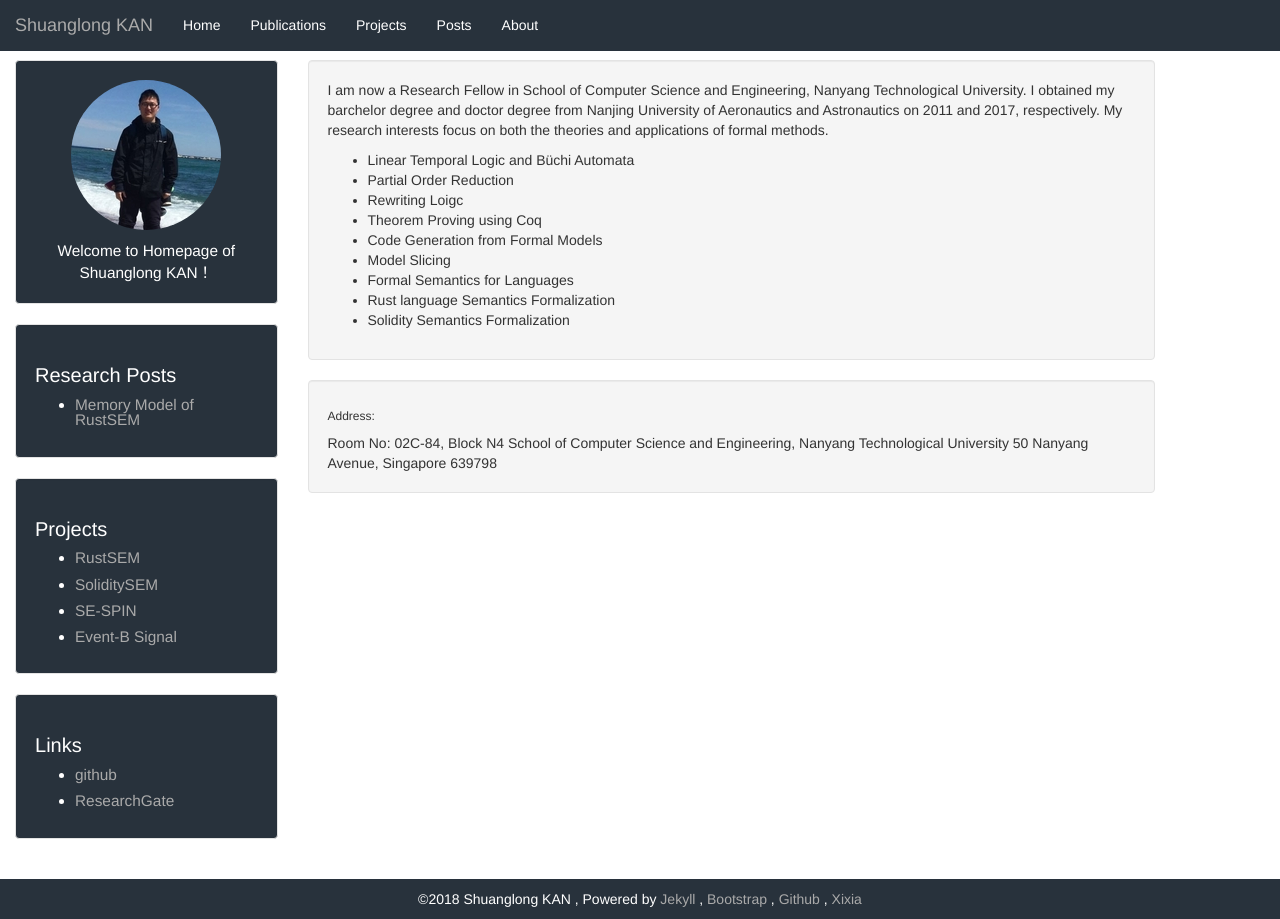
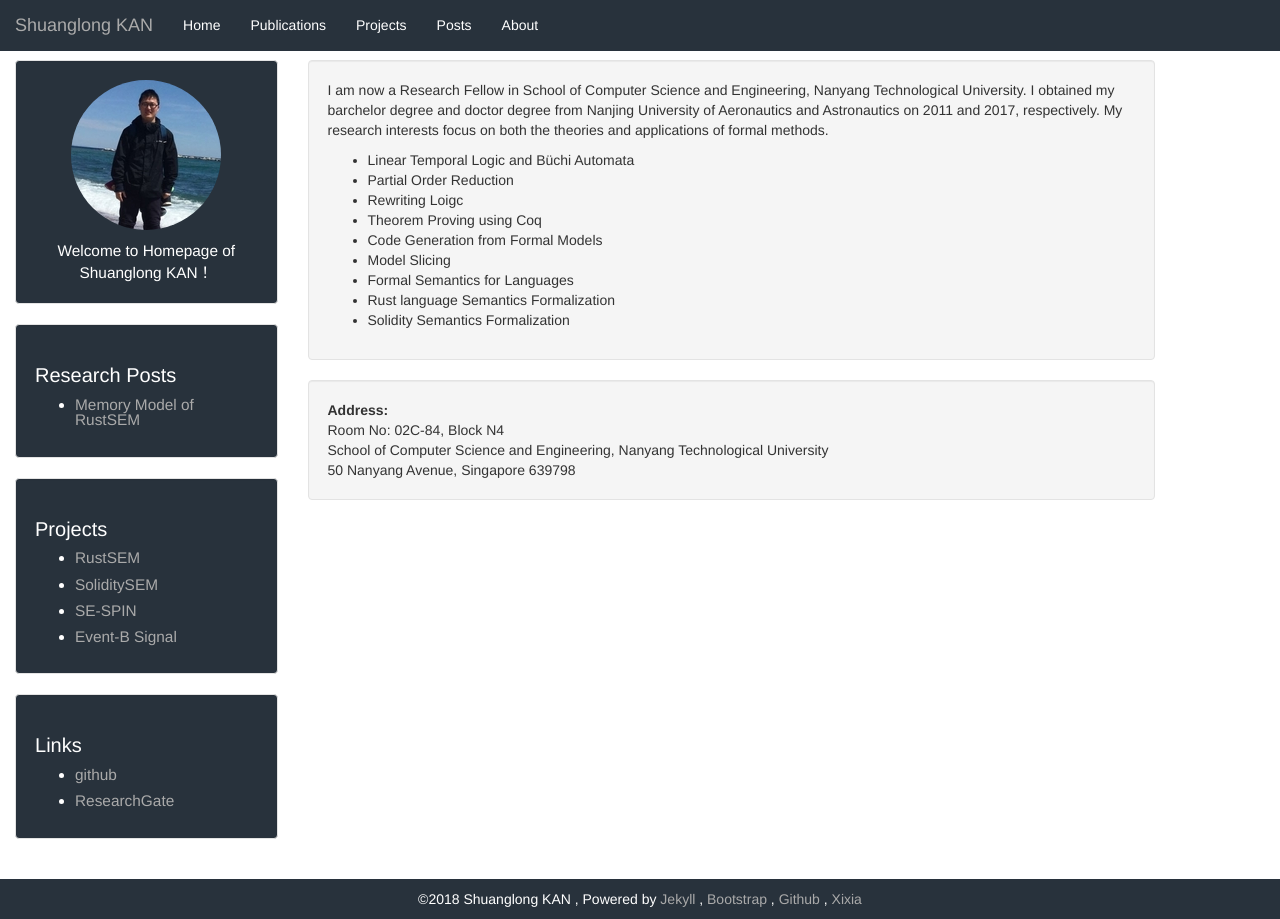
Before and after one commit to ShlKan/kanshuanglong.github.io, a Jekyll site: the page built from index.html, in a window 1280 px wide. Built offline with Jekyll 4.4.1, drawn with Linux system fonts in a browser that asks for light colours; the list of posts is cut into pages by our own code.

```diff
--- a/index.html
+++ b/index.html
@@ -22,8 +22,8 @@ layout: default
 </div>
 
 <div class="well">
-    <h6> Address: </h6>
-    Room No: 02C-84, Block N4
-    School of Computer Science and Engineering, Nanyang Technological University
+    <b> Address:  </b>  </br>
+    Room No: 02C-84, Block N4 </br>
+    School of Computer Science and Engineering, Nanyang Technological University </br>
     50 Nanyang Avenue, Singapore 639798
 </div>
```
